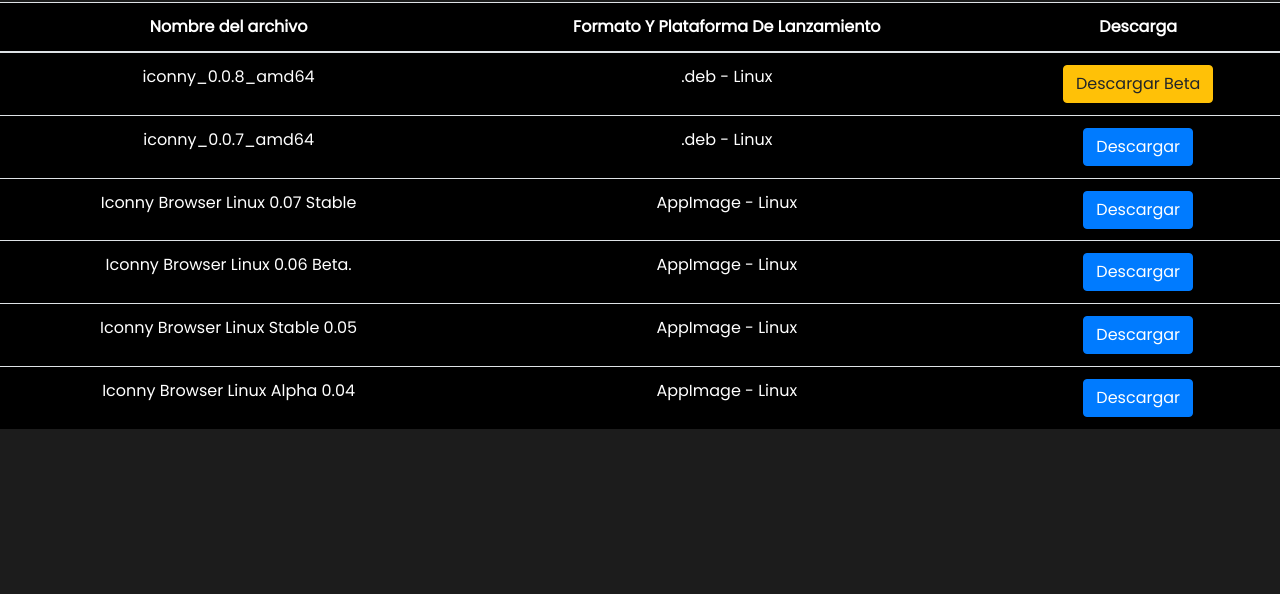
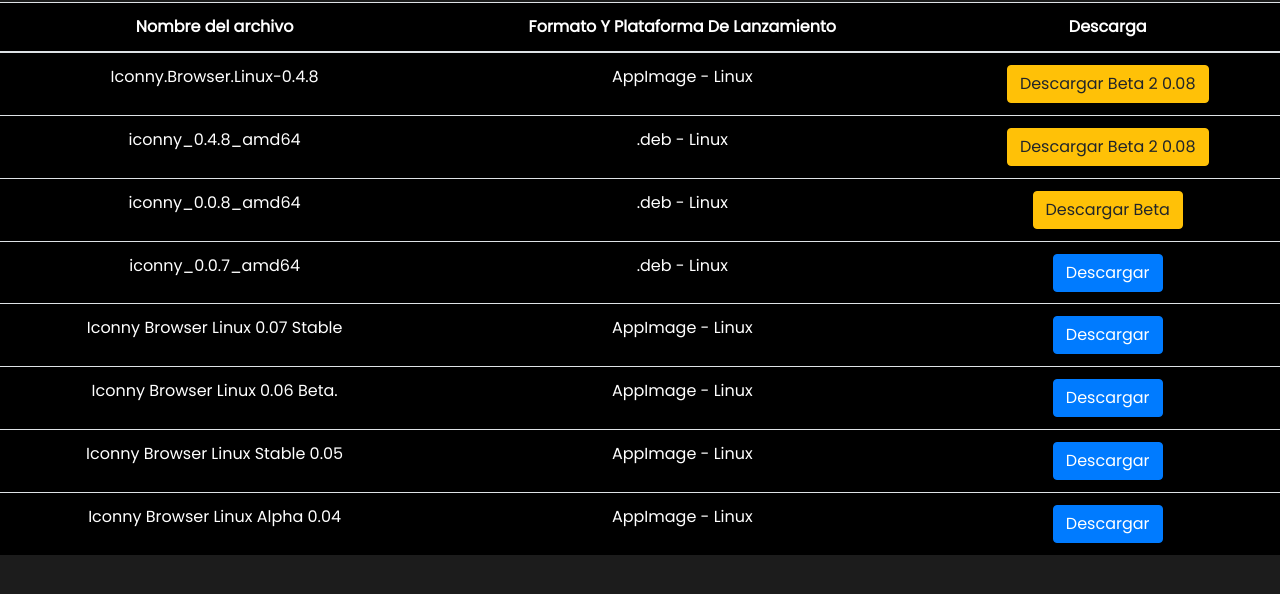
Before and after one commit to TechAppsSv/iconnyupdates, a plain HTML site: page index.html in a window 1280 px wide. Shown: the part 110-704 px from the top of the page. Drawn offline with nearby package versions, Linux system fonts and the light colour scheme.

Commit message:
Update index.html

```diff
--- a/index.html
+++ b/index.html
@@ -41,7 +41,21 @@
           </tr>
         </thead>
         <tbody>
-     <tr>
+              <tr>
+
+            <td>Iconny.Browser.Linux-0.4.8</td>
+        <td>AppImage - Linux</td>
+            <td><a href="https://github.com/TechAppsSv/iconny/releases/download/0.08.2/Iconny.Browser.Linux-0.4.8.AppImage" class="btn btn-warning">Descargar Beta 2 0.08</a></td>
+          </tr>
+            <tr>
+
+    <tr>
+
+            <td>iconny_0.4.8_amd64</td>
+        <td>.deb - Linux</td>
+            <td><a href="https://github.com/TechAppsSv/iconny/releases/download/0.08.2/iconny_0.4.8_amd64.deb" class="btn btn-warning">Descargar Beta 2 0.08</a></td>
+          </tr>
+            <tr>
 
             <td>iconny_0.0.8_amd64</td>
         <td>.deb - Linux</td>
```
